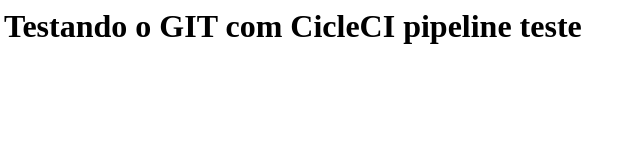
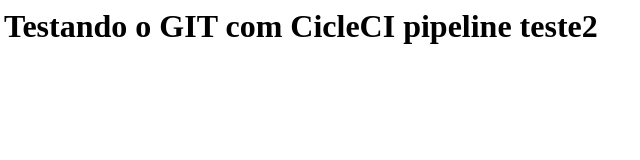
Before and after one commit to alangastalho/glowing-cicd, a plain HTML site: page index.html in a window 1280 px wide. Shown: the full height of the page, 4-644 px from the left. Drawn offline with Linux system fonts and the light colour scheme.

Commit message:
Update index.html

```diff
--- a/index.html
+++ b/index.html
@@ -1,5 +1,5 @@
 <html>
 <body>
-<h1>Testando o GIT com CicleCI pipeline teste</h1>
+<h1>Testando o GIT com CicleCI pipeline teste2</h1>
 </body>
 </html>
```
